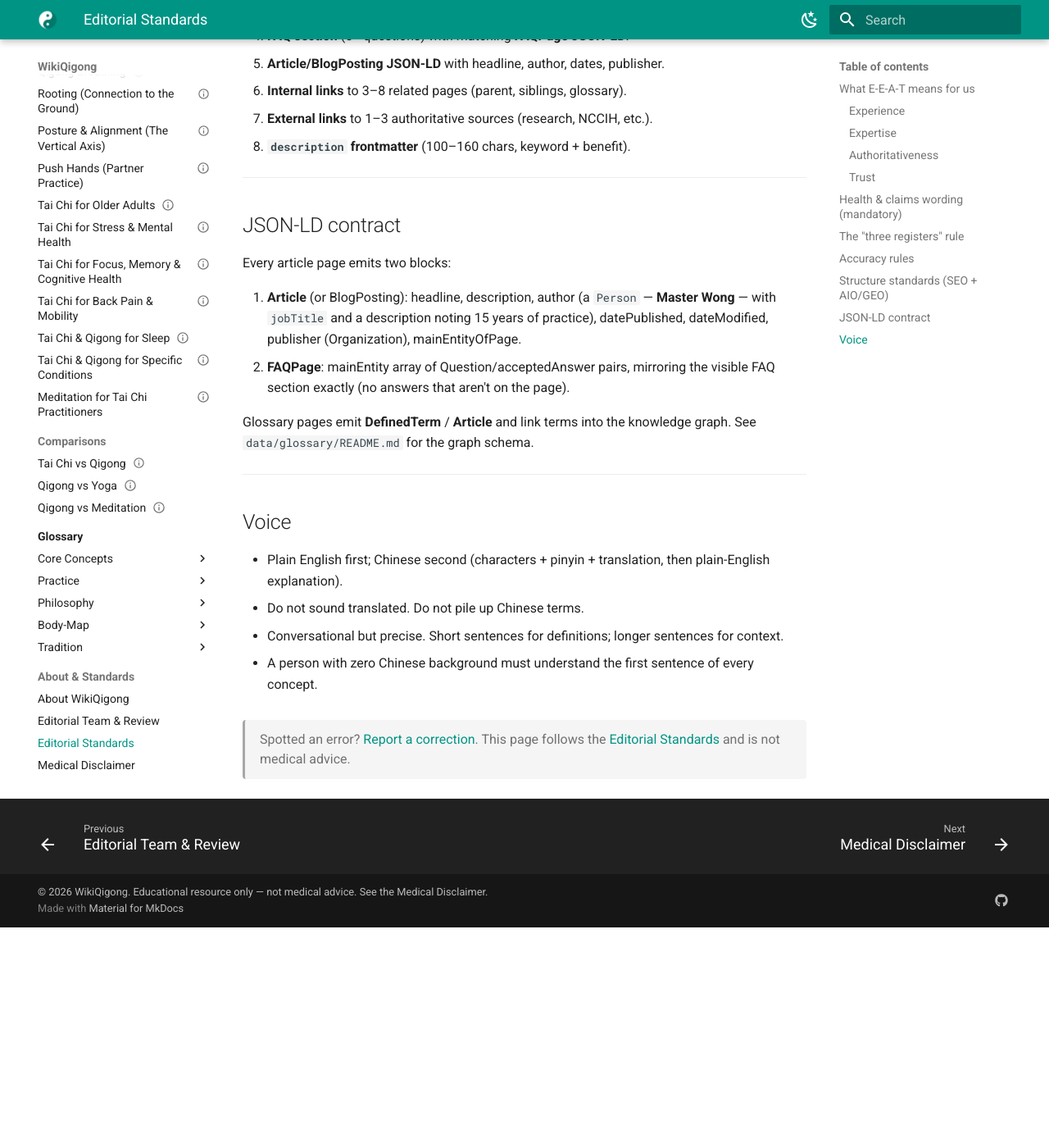
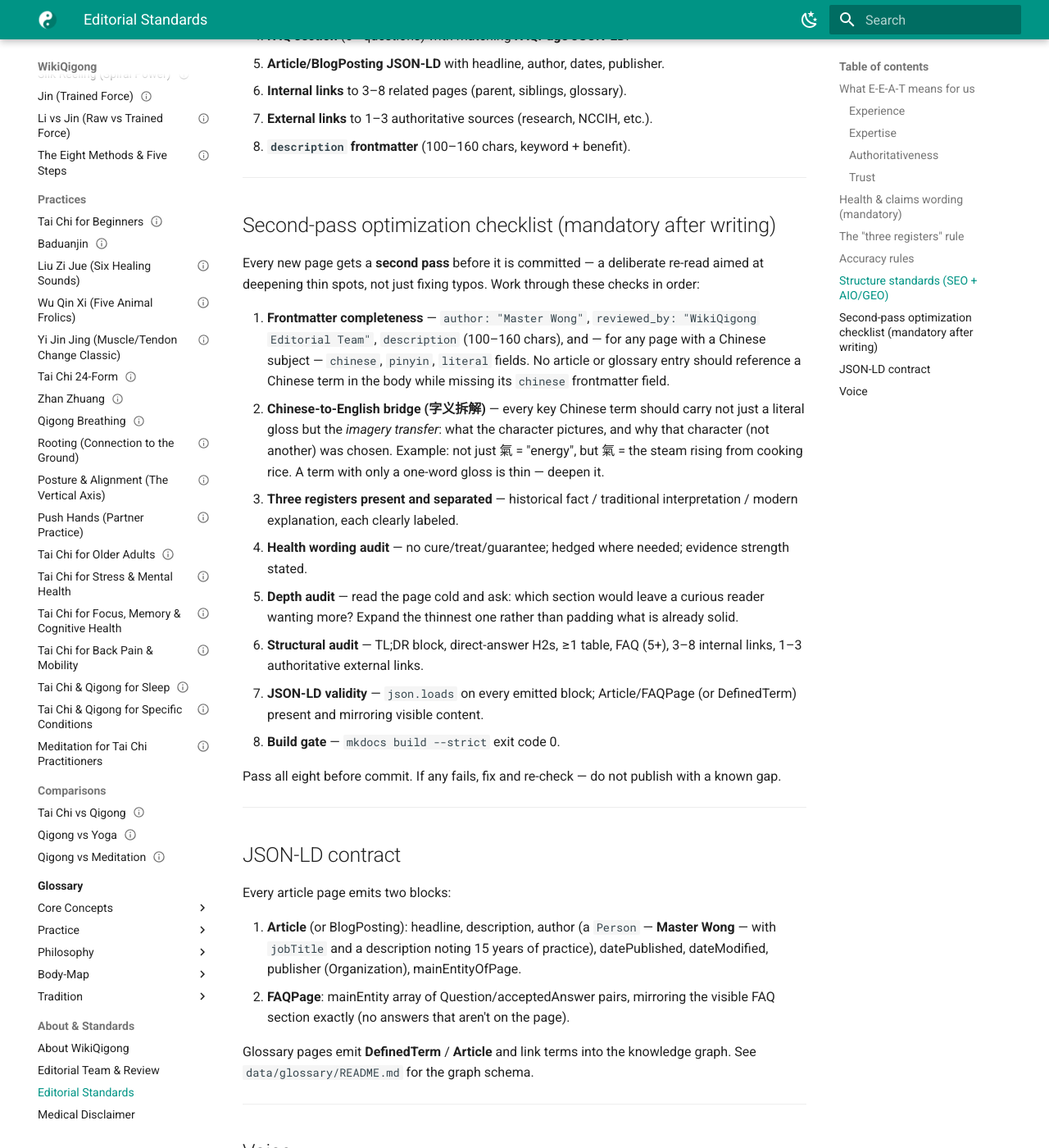
Before and after one commit to martinxionbiotech-max/wikiqigong, an MkDocs documentation site: the page built from docs/editorial-standards.md, in a window 1280 px wide and 1400 px high, scrolled down 2620 px. Shown: the whole window at 82% size. Built offline with MkDocs 1.6.1 and Material for MkDocs 9.7.7, drawn with Linux system fonts in a browser that asks for light colours; before the commit the page ends 3751 px from its top, so only the background shows below that.

Commit message:
ops: codify second-pass optimization checklist + push helper script
- editorial-standards.md: add 'Second-pass optimization checklist' section
  (8 mandatory checks: frontmatter, Chinese etymology bridge, three registers,
  health wording, depth audit, structural audit, JSON-LD validity, build gate)
- scripts/push.sh: reusable push helper using remote OpenCode OAuth token
- nightly cron updated to require the second pass before commit

```diff
--- a/docs/editorial-standards.md
+++ b/docs/editorial-standards.md
@@ -117,6 +117,40 @@ Every article must provide, where applicable:
 
 ---
 
+## Second-pass optimization checklist (mandatory after writing)
+
+Every new page gets a **second pass** before it is committed — a deliberate
+re-read aimed at deepening thin spots, not just fixing typos. Work through
+these checks in order:
+
+1. **Frontmatter completeness** — `author: "Master Wong"`,
+   `reviewed_by: "WikiQigong Editorial Team"`, `description` (100–160 chars),
+   and — for any page with a Chinese subject — `chinese`, `pinyin`, `literal`
+   fields. No article or glossary entry should reference a Chinese term in the
+   body while missing its `chinese` frontmatter field.
+2. **Chinese-to-English bridge (字义拆解)** — every key Chinese term should
+   carry not just a literal gloss but the *imagery transfer*: what the
+   character pictures, and why that character (not another) was chosen. Example:
+   not just 氣 = "energy", but 氣 = the steam rising from cooking rice. A term
+   with only a one-word gloss is thin — deepen it.
+3. **Three registers present and separated** — historical fact / traditional
+   interpretation / modern explanation, each clearly labeled.
+4. **Health wording audit** — no cure/treat/guarantee; hedged where needed;
+   evidence strength stated.
+5. **Depth audit** — read the page cold and ask: which section would leave a
+   curious reader wanting more? Expand the thinnest one rather than padding
+   what is already solid.
+6. **Structural audit** — TL;DR block, direct-answer H2s, ≥1 table, FAQ (5+),
+   3–8 internal links, 1–3 authoritative external links.
+7. **JSON-LD validity** — `json.loads` on every emitted block; Article/FAQPage
+   (or DefinedTerm) present and mirroring visible content.
+8. **Build gate** — `mkdocs build --strict` exit code 0.
+
+Pass all eight before commit. If any fails, fix and re-check — do not publish
+with a known gap.
+
+---
+
 ## JSON-LD contract
 
 Every article page emits two blocks:
```
Also changed, not shown: 1 other file.
